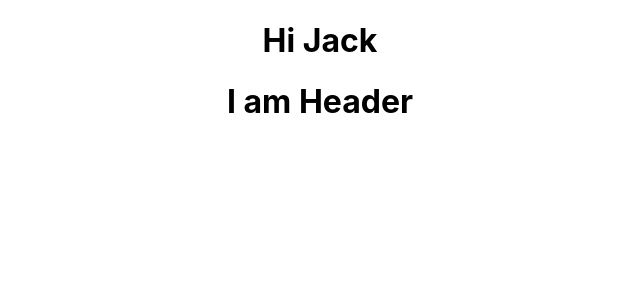
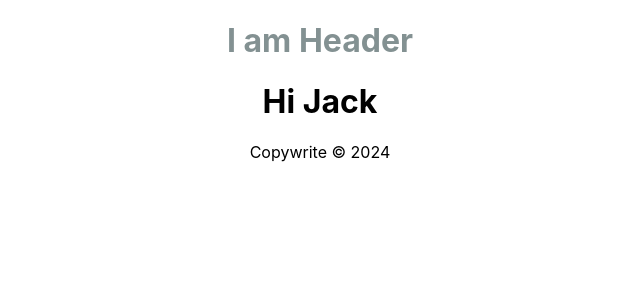
Before and after one commit to lishakar15/React-JS, a React (Create React App) app in the folder React JS Handson/my-react-app/: page / in a window 1280 px wide. Shown: the top 300 px of the page, without its empty margins (320-960 px from the left). Built offline with nearby package versions, Linux system fonts and the light colour scheme.

Commit message:
Moved child components into App component

```diff
--- a/React JS Handson/my-react-app/src/App.js
+++ b/React JS Handson/my-react-app/src/App.js
@@ -1,21 +1,17 @@
 import './App.css';
 import Header from './Header';
+import Content from './Content';
+import Footer from './Footer';
 
 function App() {
+    return(
+      <div>
+      <Header />
+      <Content />
+      <Footer />
+      </div>
 
-  function handleGreetingChange()
-  {
-    const names = ["Steve","Jack","Hannah"];
-    const randomIndex = Math.floor(Math.random()*names.length);
-    return names[randomIndex];
-  };
-  return (
-    <div className="App">
-      <h1> Hi {handleGreetingChange()}</h1>
-      <Header />
-    </div>
-  );
-
+    );
 }
 
 export default App;
--- /dev/null
+++ b/React JS Handson/my-react-app/src/Content.js
@@ -0,0 +1,19 @@
+import React from "react";
+
+
+
+const ContentFunction = function(){
+
+    function handleGreetingChange() {
+        const names = ["Steve","Jack","Hannah"];
+        const randomIndex = Math.floor(Math.random()*names.length);
+        return names[randomIndex];
+    };
+
+    return (
+        <div className="App">
+          <h1> Hi {handleGreetingChange()}</h1>
+        </div>
+      );
+}
+export default ContentFunction; //This is a default export and import files can have alias like 'Content'
--- /dev/null
+++ b/React JS Handson/my-react-app/src/Footer.js
@@ -0,0 +1,12 @@
+import React from "react";
+
+const Footer = () => {
+
+    const year = new Date();
+    return(
+
+        <div className= "App">Copywrite  &copy; {year.getFullYear()}</div>
+    );
+}
+
+export default Footer;
--- a/React JS Handson/my-react-app/src/Header.js
+++ b/React JS Handson/my-react-app/src/Header.js
@@ -2,9 +2,11 @@ import React from 'react';
 
 const Header = () =>{
 
+    const headerStyle = {
+        color: "#839192"
+    };
     return (
-
-        <h1>I am Header</h1>
+        <h1 className="App" style ={headerStyle} >I am Header</h1>
     );
 }
 
```
